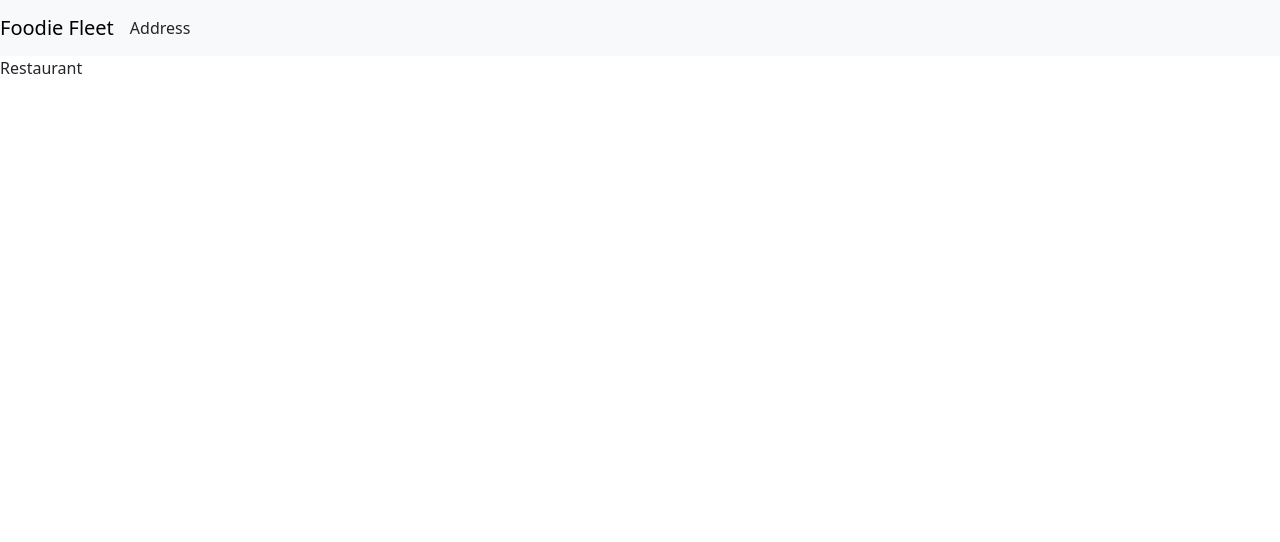
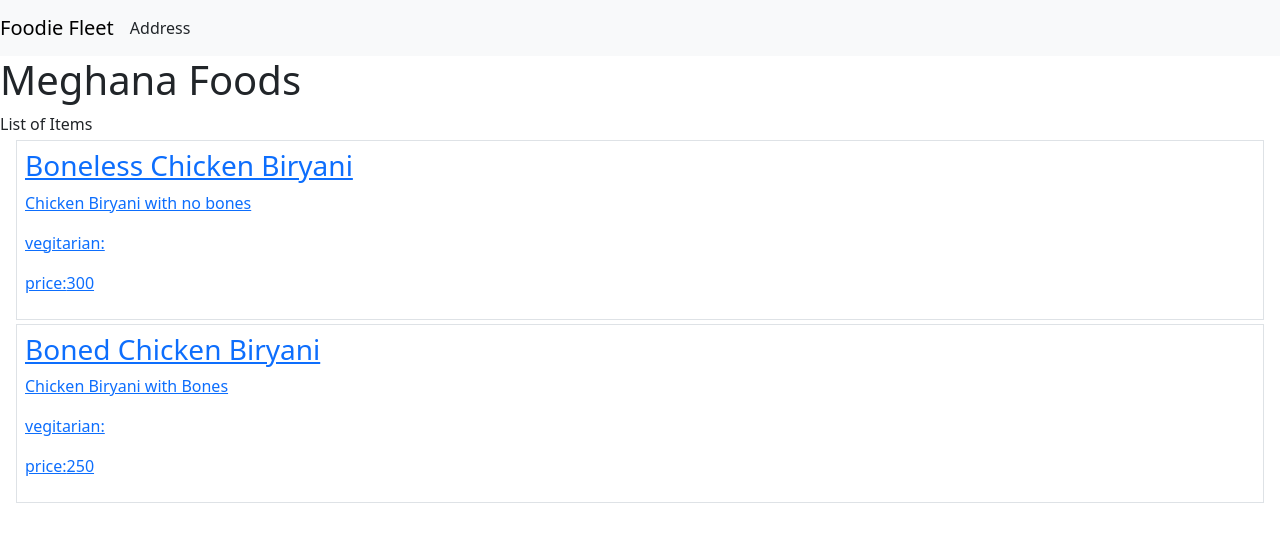
Before and after one commit to yashbaddi/FoodieFleet, a React (Vite) app in the folder Client/: page /restaurant/1 in a window 1280 px wide. Shown: the top 542 px of the page. Built offline with nearby package versions, Linux system fonts and the light colour scheme.

Commit message:
✨Created: Skeleton frontend(Items List)

```diff
--- a/Client/src/pages/Restaurant/ItemContainer.jsx
+++ b/Client/src/pages/Restaurant/ItemContainer.jsx
@@ -0,0 +1,19 @@
+import { Link } from "react-router-dom";
+
+export default function ItemContainer(props) {
+  console.log("Item Conosle:", props);
+  return (
+    <>
+      <Link
+        to={`/restaurant/${"props.restaurantID"}/cusine/${"props.cusineID"}`}
+      >
+        <div className="border mx-3 my-1 p-2">
+          <h3>{props.name}</h3>
+          <p>{props.desc}</p>
+          <p>vegitarian:{props.vegitarian}</p>
+          <p>price:{props.price}</p>
+        </div>
+      </Link>
+    </>
+  );
+}
--- a/Client/src/pages/Restaurant/ItemList.jsx
+++ b/Client/src/pages/Restaurant/ItemList.jsx
@@ -0,0 +1,24 @@
+import { sampleItems } from "../../hooks/data";
+import ItemContainer from "./ItemContainer";
+
+export default function ItemsList(props) {
+  const items = sampleItems[props.id];
+  console.log("Items", items);
+  return (
+    <>
+      List of Items
+      {items.map((item, index) => {
+        return (
+          <ItemContainer
+            key={item.id}
+            id={item.id}
+            name={item.name}
+            desc={item.description}
+            vegitarian={item.vegitarian}
+            price={item.price}
+          />
+        );
+      })}
+    </>
+  );
+}
--- a/Client/src/pages/Restaurant/Restaurant.jsx
+++ b/Client/src/pages/Restaurant/Restaurant.jsx
@@ -1,3 +1,17 @@
+import { useParams } from "react-router-dom";
+import ItemsList from "./ItemList";
+import { sampleRestaurant } from "../../hooks/data";
+
 export default function Restaurant() {
-  return <>Restaurant</>;
+  const { id } = useParams();
+  const restaurant = sampleRestaurant.filter(
+    (restaurant) => restaurant.id == id
+  )[0];
+  console.log("rest:", restaurant);
+  return (
+    <>
+      <h1>{restaurant.name}</h1>
+      <ItemsList id={id} />
+    </>
+  );
 }
```
